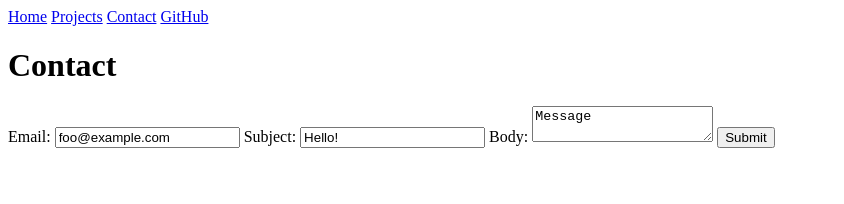
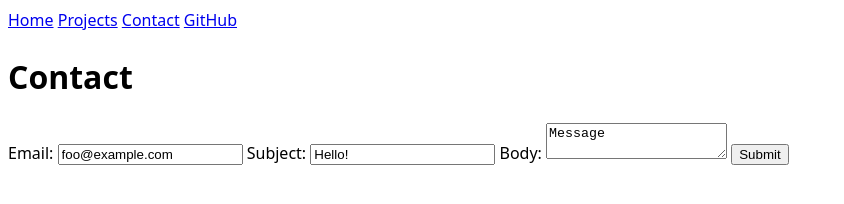
Before and after one commit to soschloss/portfolio, a plain HTML site: page contact/index.html in a window 1280 px wide. Shown: the whole page, without its empty margins (0-844 px from the left). Drawn offline with Linux system fonts and the light colour scheme.

Commit message:
Fix github link, stylesheet link

```diff
--- a/contact/index.html
+++ b/contact/index.html
@@ -4,13 +4,14 @@
     <meta charset="UTF-8">
     <meta name="viewport" content="width=device-width, initial-scale=1.0">
     <title>Contact</title>
+    <link rel="stylesheet" href="../style.css">
 </head>
 <body>
     <nav>
         <a href="../index.html">Home</a>
         <a href="../projects/index.html">Projects</a>
         <a href="index.html">Contact</a>
-        <a href="https://github.com/soschloss">GitHub</a>
+        <a href="https://github.com/soschloss" target="_blank">GitHub</a>
     </nav>
     <h1>Contact</h1>
     <form action="mailto:sonya.schloss@gmail.com" method="post" enctype="text/plain">
```
Also changed, not shown: index.html (+1 -1 lines), projects/index.html (+2 -1 lines).
